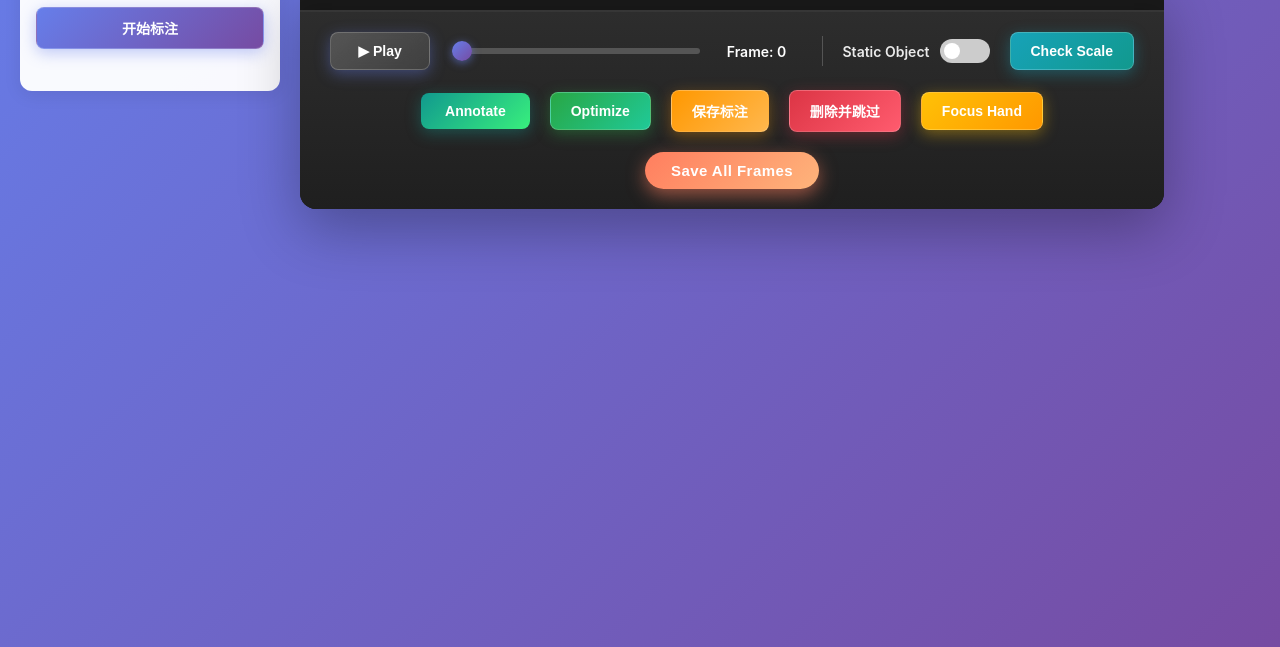
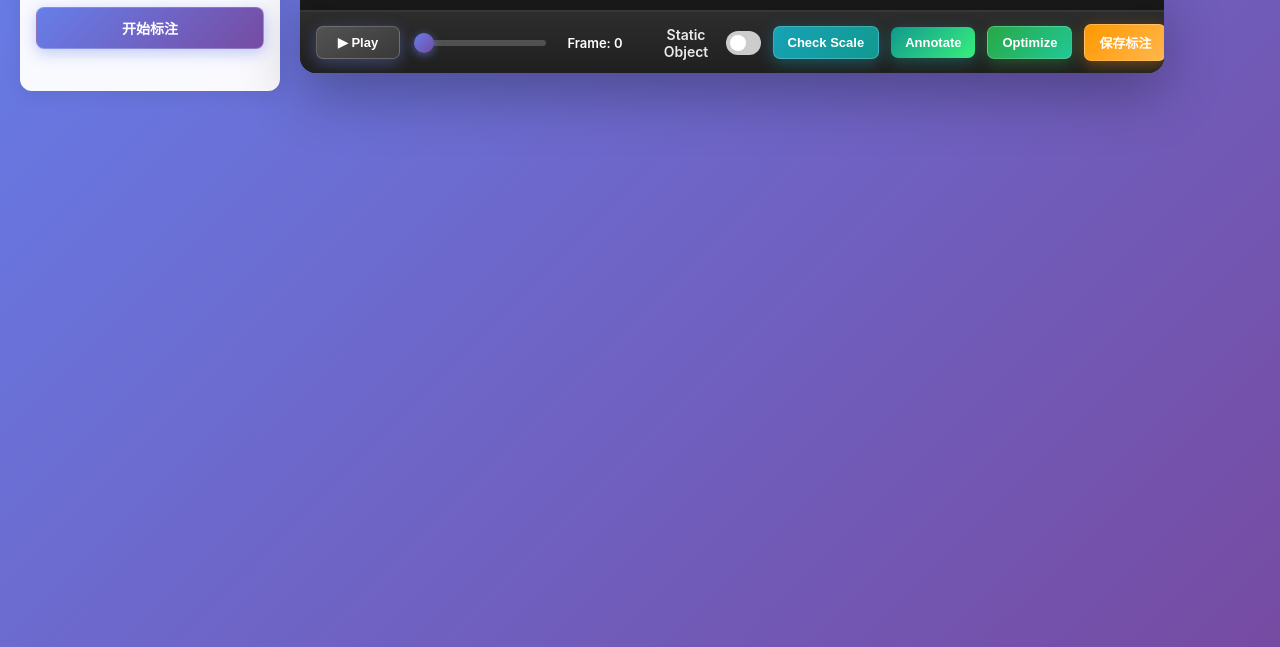
Before and after one commit to wenboran2002/webapp_debug, a Flask app: page / in a window 1280 px wide. Shown: the part 153-800 px from the top of the page. Run offline with Flask 3, Linux system fonts and the light colour scheme; data that the repository does not hold is empty; some libraries are stand-ins or nearby versions.

Commit message:
Auto-save: 2026-02-07 23:40:08

```diff
--- a/static/css/style_extra.css
+++ b/static/css/style_extra.css
@@ -166,3 +166,36 @@ input:checked + .slider:before {
     transform: scale(1.2);
     box-shadow: 0 4px 12px rgba(102, 126, 234, 0.8);
 }
+
+/* Main page bottom controls: keep a single compact row */
+.video-panel .controls {
+    flex-wrap: nowrap;
+    justify-content: flex-start;
+    gap: 12px;
+    padding: 12px 16px;
+    overflow-x: auto;
+    overflow-y: hidden;
+}
+
+.video-panel .controls button,
+.video-panel .controls .btn-control,
+.video-panel .controls .btn-annotate {
+    padding: 8px 14px;
+    font-size: 13px;
+    border-radius: 7px;
+    flex: 0 0 auto;
+}
+
+.video-panel .controls .frame-slider-wrap {
+    flex: 1 1 220px;
+    min-width: 220px;
+}
+
+.video-panel .controls::-webkit-scrollbar {
+    height: 8px;
+}
+
+.video-panel .controls::-webkit-scrollbar-thumb {
+    background: rgba(255, 255, 255, 0.25);
+    border-radius: 999px;
+}
--- a/templates/index.html
+++ b/templates/index.html
@@ -71,11 +71,11 @@
                 <!-- 2D tracking overlay for main video -->
                 <canvas id="main-video-overlay" style="position: absolute; top: 0; left: 0; pointer-events: none;"></canvas>
             </div>
-            <div class="controls" style="display: flex; align-items: center; justify-content: center; gap: 20px; flex-wrap: wrap; margin-top: 10px;">
-                <button id="play-pause" class="btn-control" style="min-width: 100px;">▶ Play</button>
-                <div style="display: flex; align-items: center; gap: 10px; flex: 1; min-width: 300px;">
+            <div class="controls" style="display: flex; align-items: center; justify-content: flex-start; gap: 12px; flex-wrap: nowrap; margin-top: 10px; max-width: 100%; overflow-x: auto; overflow-y: hidden;">
+                <button id="play-pause" class="btn-control" style="min-width: 84px;">▶ Play</button>
+                <div class="frame-slider-wrap" style="display: flex; align-items: center; gap: 10px; flex: 1; min-width: 220px;">
                     <input type="range" id="frame-slider" min="0" max="100" value="0" style="flex: 1;">
-                    <span id="frame-display" style="min-width: 90px; color: white; font-weight: 600; font-size: 14px; text-align: center;">Frame: 0</span>
+                    <span id="frame-display" style="min-width: 74px; color: white; font-weight: 600; font-size: 13px; text-align: center;">Frame: 0</span>
                 </div>
 
                 <div style="width: 1px; height: 30px; background: rgba(255, 255, 255, 0.2);"></div>
```
